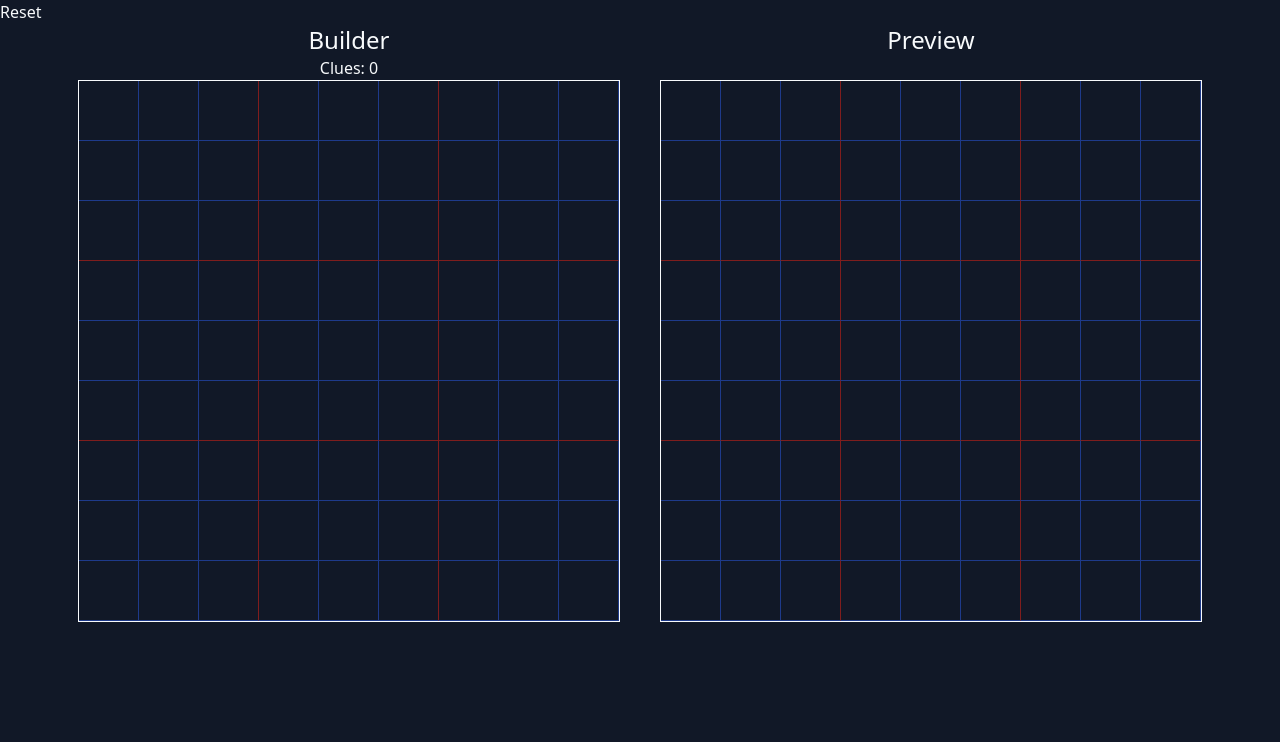
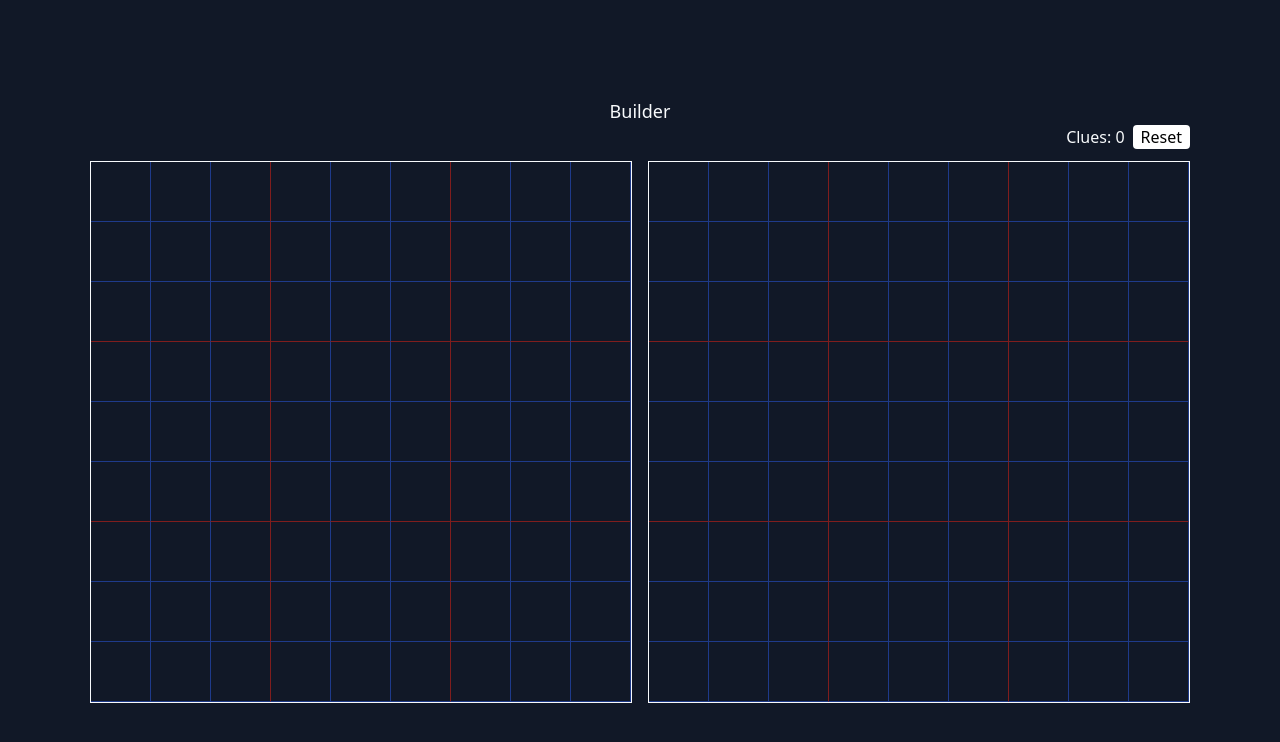
Before and after one commit to SpencerAung/dinoku, a Next.js app: page /builder in a window 1280 px wide. Shown: the top 742 px of the page. Built offline with nearby package versions, Linux system fonts and the light colour scheme.

Commit message:
Adjust builder UI

```diff
--- a/pages/builder.tsx
+++ b/pages/builder.tsx
@@ -1,4 +1,4 @@
-import { useState, useMemo, useRef } from 'react';
+import { useState, useRef } from 'react';
 import { copyGrid, getEmptyGrid } from '../lib/sudoku';
 import SudokuTable from '../components/SudokuTable';
 import classNames from 'classnames'
@@ -25,12 +25,18 @@ function Builder() {
   }
 
   return (
-    <div className="h-full min-h-screen text-slate-50">
-      <button onClick={reset} className="">Reset</button>
-      <div className="flex items-center justify-center">
-        <div className="flex flex-col justify-center items-center  mr-10">
-          <h2 className=" text-2xl">Builder</h2>
-          <p>Clues: {clues}</p>
+    <div className="h-full min-h-screen text-slate-50 flex flex-col justify-center items-center">
+      <h1 className="text-lg">Builder</h1>
+      <div className="flex flex-col justify-center items-end gap-3 ">
+        <div className="flex justify-start gap-2">
+          <div>
+            <p>Clues: {clues}</p>
+          </div>
+          <div>
+            <button onClick={reset} className="bg-white text-black px-2 rounded">Reset</button>
+          </div>
+        </div>
+        <div className="flex items-center gap-4">
           <SudokuTable grid={grid} onCellClick={handleOnCellClick}
             cellClassNames={
               (x) => classNames({
@@ -39,11 +45,6 @@ function Builder() {
             }
             cellRender={(x) => x === 1 ? '✅' : ''}
           />
-
-        </div>
-        <div className="flex flex-col items-center">
-          <h2 className="text-2xl">Preview</h2>
-          <br />
           <Preview pattern={previewPattern} />
         </div>
       </div>
```
